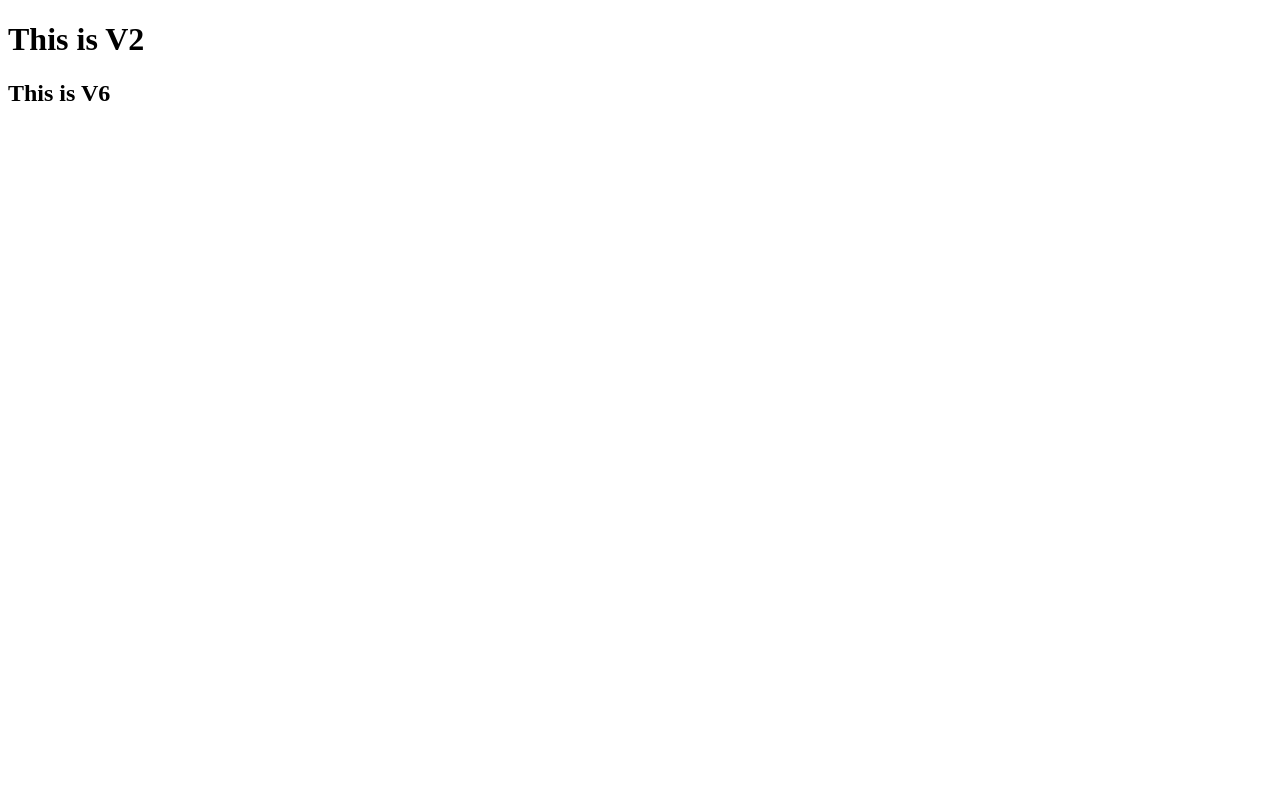
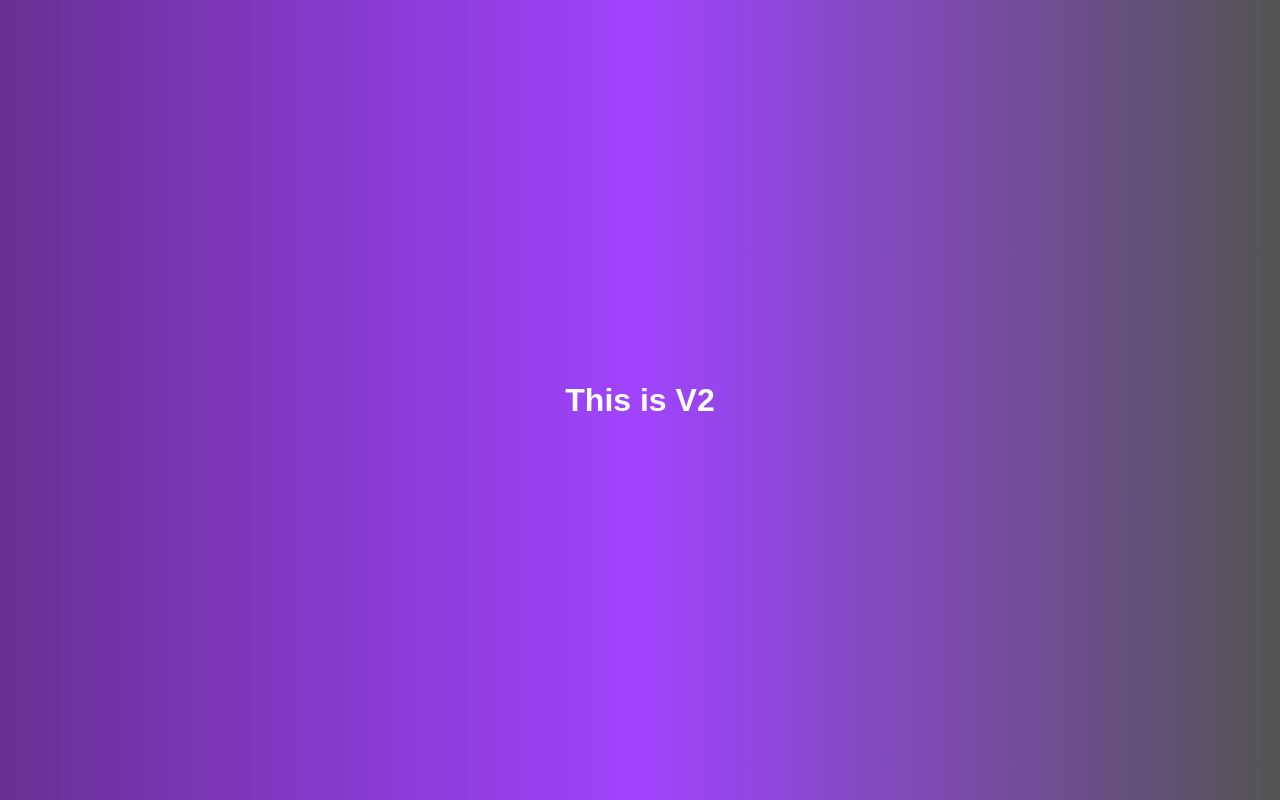
Before and after one commit to pankajkumarchauhan371/gitrepo, a plain HTML site: page index.html in a window 1280 px wide. Drawn offline with Linux system fonts and the light colour scheme.

Commit message:
Added Design for website

```diff
--- a/index.html
+++ b/index.html
@@ -4,9 +4,10 @@
     <meta charset="UTF-8">
     <meta name="viewport" content="width=device-width, initial-scale=1.0">
     <title>Document</title>
+    <link rel="stylesheet" href="style.css">
 </head>
 <body>
     <h1>This is V2</h1>
-    <h2>This is V6</h2>
+
 </body>
 </html>
--- /dev/null
+++ b/style.css
@@ -0,0 +1,11 @@
+body{
+    background: linear-gradient(to right, #6a3093, #a044ff,#545454);
+    font-family: Arial,sans-serif;
+    color: white;
+    margin: 0;
+    padding: 0;
+    display: flex;
+    justify-content: center;
+    align-items: center;
+    height: 100vh;
+}
```
Also changed, not shown: 1 other file.
